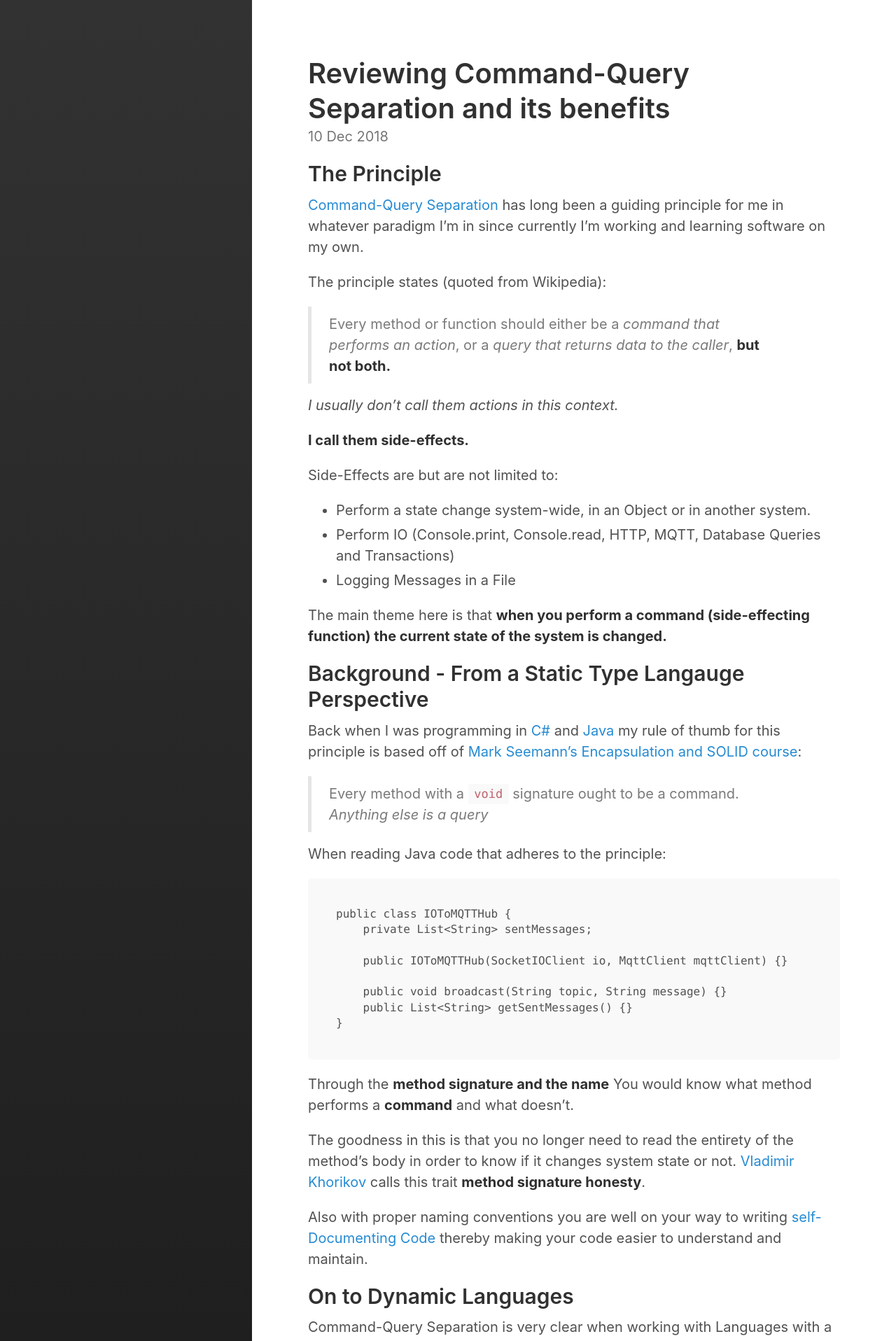
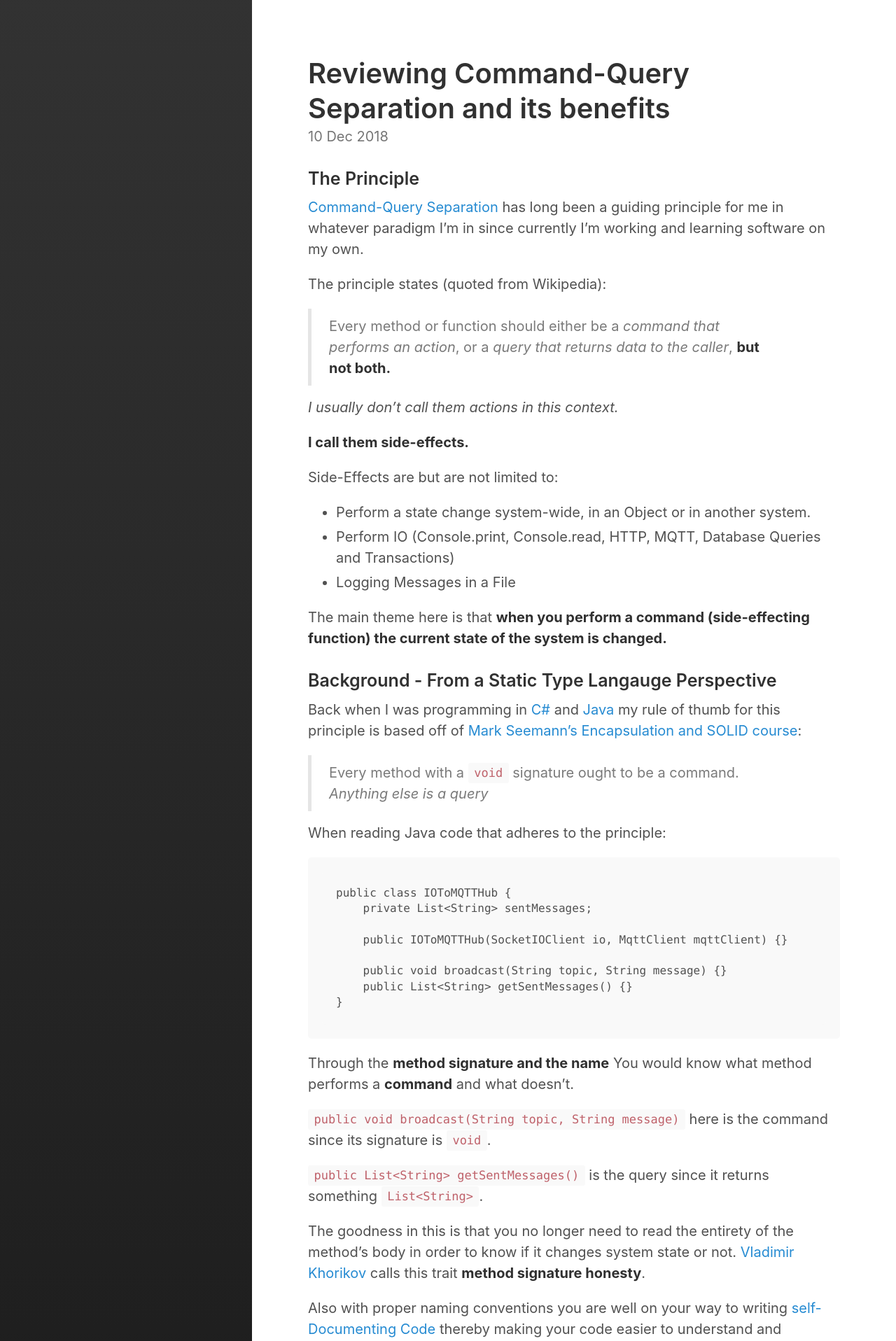
Before and after one commit to Pofay/pofay.github.io, a Jekyll site: the page built from _posts/2018-12-10-Reviewing-CQS-and-its-benefits.md, in a window 1280 px wide. Shown: the top 1916 px of the page at 70% size. Built offline with Jekyll 4.4.1, drawn with Linux system fonts in a browser that asks for light colours.

```diff
--- a/_posts/2018-12-10-Reviewing-CQS-and-its-benefits.md
+++ b/_posts/2018-12-10-Reviewing-CQS-and-its-benefits.md
@@ -4,7 +4,7 @@ title: "Reviewing Command-Query Separation and its benefits"
 tags: [programming-principles, review]
 ---
 
-## The Principle
+### The Principle
 
 [Command-Query Separation][CQS] has long been a guiding principle for me in whatever paradigm I'm in since currently I'm working and learning software on my own.
 
@@ -24,7 +24,7 @@ Side-Effects are but are not limited to:
 
 The main theme here is that **when you perform a command (side-effecting function) the current state of the system is changed.**
 
-## Background - From a Static Type Langauge Perspective
+### Background - From a Static Type Langauge Perspective
 
 Back when I was programming in [C#][c#] and [Java][java] my rule of thumb for this principle is based off of [Mark Seemann's Encapsulation and SOLID course][pluralsight-course]:
 
@@ -43,11 +43,15 @@ When reading Java code that adheres to the principle:
 
 Through the **method signature and the name** You would know what method performs a **command** and what doesn't.
 
+`public void broadcast(String topic, String message)` here is the command since its signature is `void`.
+
+`public List<String> getSentMessages()` is the query since it returns something `List<String>`.
+
 The goodness in this is that you no longer need to read the entirety of the method's body in order to know if it changes system state or not. [Vladimir Khorikov][vlad-khov] calls this trait **method signature honesty**.
 
 Also with proper naming conventions you are well on your way to writing [self-Documenting Code][self-documenting code] thereby making your code easier to understand and maintain.
 
-## On to Dynamic Languages
+### On to Dynamic Languages
 
 Command-Query Separation is very clear when working with Languages with a [static type system][static-type] like Java or C# but how do we apply this with Dynamic Languages like say Javascript?
 
@@ -70,7 +74,7 @@ I say hopefully because some module functions in JS actually do alot of side-eff
 
 As long as that JS code is designed with CQS in mind then you can assume it so.
 
-## End
+### End
 
 This principle has its own shortcomings in terms of implementation especially in regards to [threading][threading-drawbacks] and when doing error-handling. This area will be covered in the next post.
 
```
